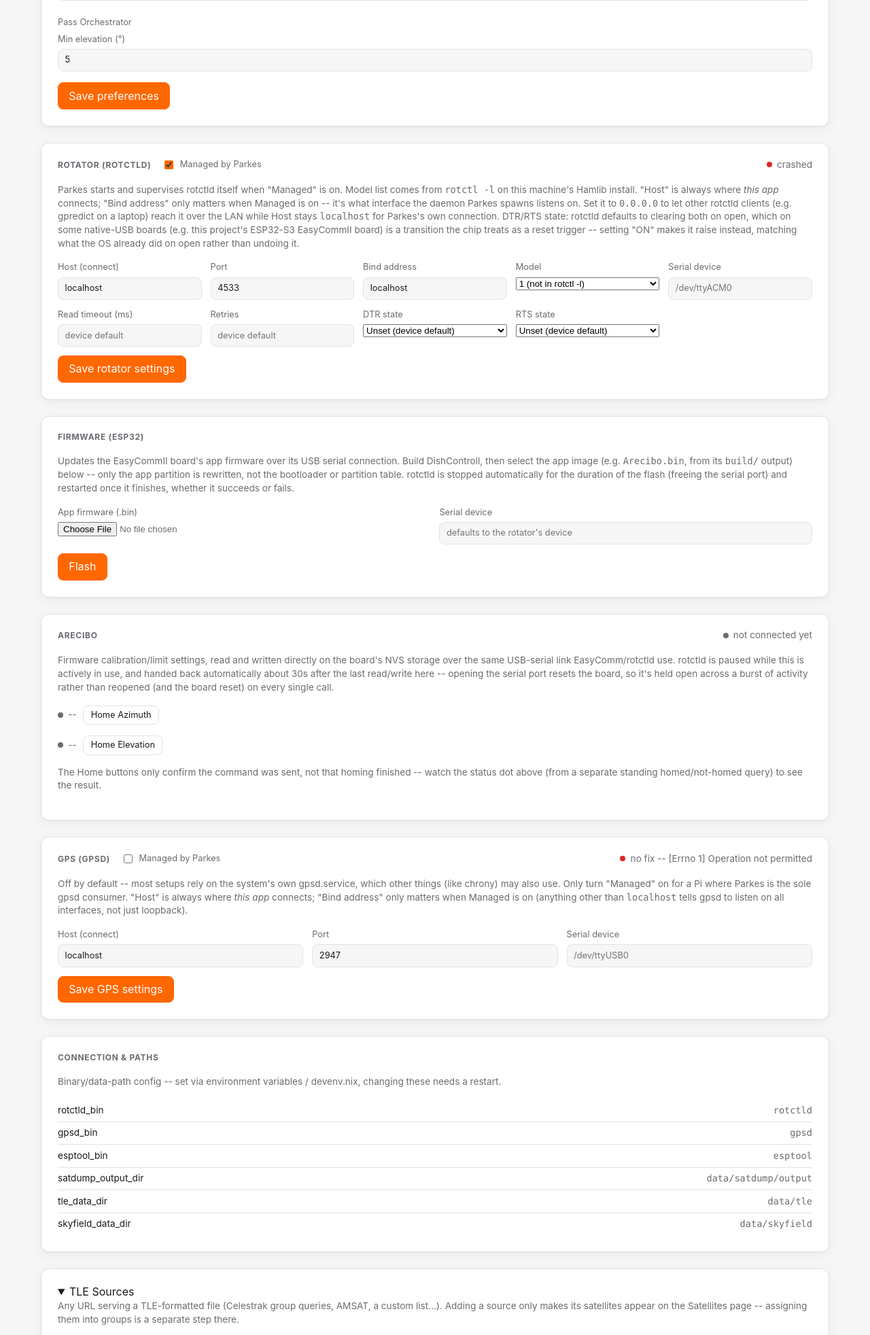
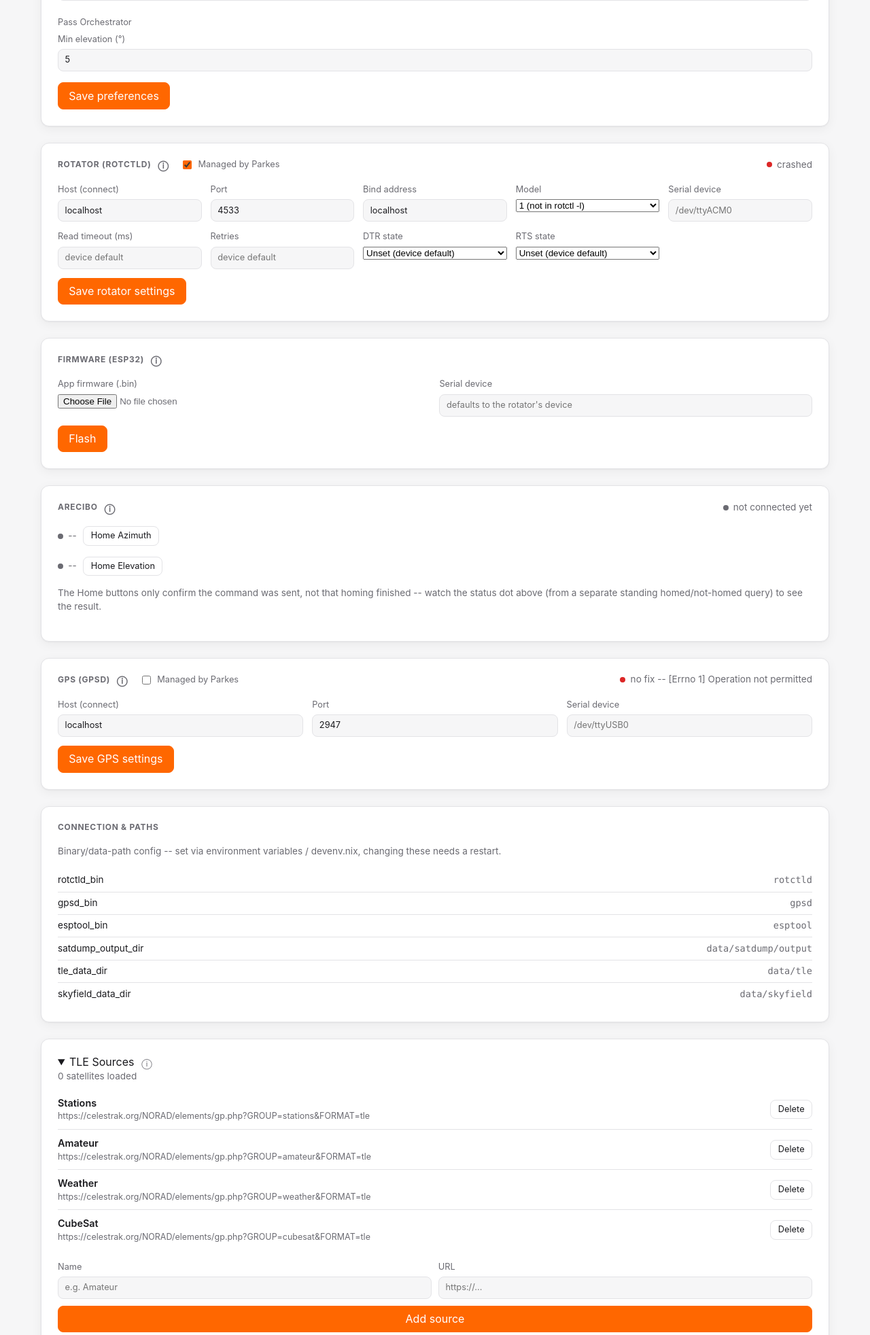
Before and after one commit to cnf/parkes, a FastAPI app: page /settings in a window 1280 px wide. Shown: the part 365-2329 px from the top of the page at 68% size. Run offline with FastAPI, Linux system fonts and the light colour scheme; data that the repository does not hold is empty.

Commit message:
Collapse long section explainer paragraphs behind an info icon
Rotator, Firmware (ESP32), Arecibo, GPS, and TLE Sources all had a
multi-sentence explainer paragraph sitting permanently visible right
under the section heading. Hidden by default now, toggled by a small
info-icon button next to each heading -- short single-line/field-tied
hints elsewhere are untouched. TLE Sources' heading is a <summary>, so
its button suppresses the default details-toggle click behavior so
it only reveals the hint, not collapse the whole section.

```diff
--- a/parkes/web/static/settings.js
+++ b/parkes/web/static/settings.js
@@ -200,6 +200,20 @@
   wireForm(rotatorForm, rotatorStatusEl);
   wireForm(gpsdForm, gpsdStatusEl);
 
+  // Collapses the long section-level explainer paragraphs behind an info
+  // icon next to the heading -- some of these sit inside a <summary> (TLE
+  // Sources), whose own default click behavior (toggling the enclosing
+  // <details>) needs suppressing so clicking the icon doesn't also
+  // collapse the whole section.
+  document.querySelectorAll(".info-btn").forEach((btn) => {
+    btn.addEventListener("click", (event) => {
+      event.preventDefault();
+      event.stopPropagation();
+      const target = document.getElementById(btn.dataset.infoTarget);
+      if (target) target.hidden = !target.hidden;
+    });
+  });
+
   (async () => {
     await populateModelOptions(); // must exist before loadAll() sets a value
     await loadAll();
--- a/parkes/web/templates/settings.html
+++ b/parkes/web/templates/settings.html
@@ -38,6 +38,15 @@
       .dish-esp-vector-item { display: flex; align-items: center; gap: 0.5rem; font-size: 0.85rem; }
       .dish-esp-vector-item span { flex: 1; word-break: break-all; }
       .dish-esp-vector-add { display: flex; gap: 0.4rem; }
+
+      .info-btn {
+        display: inline-flex; align-items: center; justify-content: center;
+        width: 1.15rem; height: 1.15rem; border-radius: 50%; border: none;
+        background: none; color: var(--text-muted); cursor: pointer;
+        font-size: 0.95rem; line-height: 1; padding: 0; margin-left: 0.3rem;
+        vertical-align: middle;
+      }
+      .info-btn:hover, .info-btn:focus-visible { color: var(--accent); }
     </style>
 {% endblock %}
 
@@ -79,7 +88,7 @@
     <section class="card">
       <div class="card-header">
         <div class="card-header-title">
-          <h2>Rotator (rotctld)</h2>
+          <h2>Rotator (rotctld) <button type="button" class="info-btn" data-info-target="rotator-info" aria-label="More info">&#9432;</button></h2>
           <label class="managed-toggle">
             <input name="rotctld_managed" type="checkbox" form="rotator-form" style="width: auto; accent-color: var(--accent);" />
             Managed by Parkes
@@ -87,7 +96,7 @@
         </div>
         <span class="status-pill"><span class="status-dot" id="rotator-mgmt-dot"></span><span id="rotator-mgmt-status"></span></span>
       </div>
-      <p class="hint">
+      <p class="hint" id="rotator-info" hidden>
         Parkes starts and supervises rotctld itself when "Managed" is on. Model list comes from
         <code>rotctl -l</code> on this machine's Hamlib install. "Host" is always where <em>this
         app</em> connects; "Bind address" only matters when Managed is on -- it's what interface
@@ -129,9 +138,9 @@
 
     <section class="card">
       <div class="card-header">
-        <h2>Firmware (ESP32)</h2>
+        <h2>Firmware (ESP32) <button type="button" class="info-btn" data-info-target="flash-info" aria-label="More info">&#9432;</button></h2>
       </div>
-      <p class="hint">
+      <p class="hint" id="flash-info" hidden>
         Updates the EasyCommII board's app firmware over its USB serial connection. Build
         DishControll, then select the app image (e.g. <code>Arecibo.bin</code>, from its
         <code>build/</code> output) below -- only the app partition is rewritten, not the
@@ -152,10 +161,10 @@
 
     <section class="card">
       <div class="card-header">
-        <h2>Arecibo</h2>
+        <h2>Arecibo <button type="button" class="info-btn" data-info-target="arecibo-info" aria-label="More info">&#9432;</button></h2>
         <span class="status-pill"><span class="status-dot" id="dish-esp-dot"></span><span id="dish-esp-status"></span></span>
       </div>
-      <p class="hint">
+      <p class="hint" id="arecibo-info" hidden>
         Firmware calibration/limit settings, read and written directly on the board's NVS storage
         over the same USB-serial link EasyComm/rotctld use. rotctld is paused while this is
         actively in use, and handed back automatically about 30s after the last read/write here --
@@ -181,7 +190,7 @@
     <section class="card">
       <div class="card-header">
         <div class="card-header-title">
-          <h2>GPS (gpsd)</h2>
+          <h2>GPS (gpsd) <button type="button" class="info-btn" data-info-target="gpsd-info" aria-label="More info">&#9432;</button></h2>
           <label class="managed-toggle">
             <input name="gpsd_managed" type="checkbox" form="gpsd-form" style="width: auto; accent-color: var(--accent);" />
             Managed by Parkes
@@ -189,7 +198,7 @@
         </div>
         <span class="status-pill"><span class="status-dot" id="gpsd-mgmt-dot"></span><span id="gpsd-mgmt-status"></span></span>
       </div>
-      <p class="hint">
+      <p class="hint" id="gpsd-info" hidden>
         Off by default -- most setups rely on the system's own gpsd.service, which other things
         (like chrony) may also use. Only turn "Managed" on for a Pi where Parkes is the sole gpsd
         consumer. "Host" is always where <em>this app</em> connects; "Bind address" only matters
@@ -218,8 +227,8 @@
 
     <section class="card">
       <details open>
-        <summary>TLE Sources</summary>
-        <p class="hint">
+        <summary>TLE Sources <button type="button" class="info-btn" data-info-target="tle-info" aria-label="More info">&#9432;</button></summary>
+        <p class="hint" id="tle-info" hidden>
           Any URL serving a TLE-formatted file (Celestrak group queries, AMSAT, a custom list...).
           Adding a source only makes its satellites appear on the Satellites page -- assigning them
           into groups is a separate step there.
```
